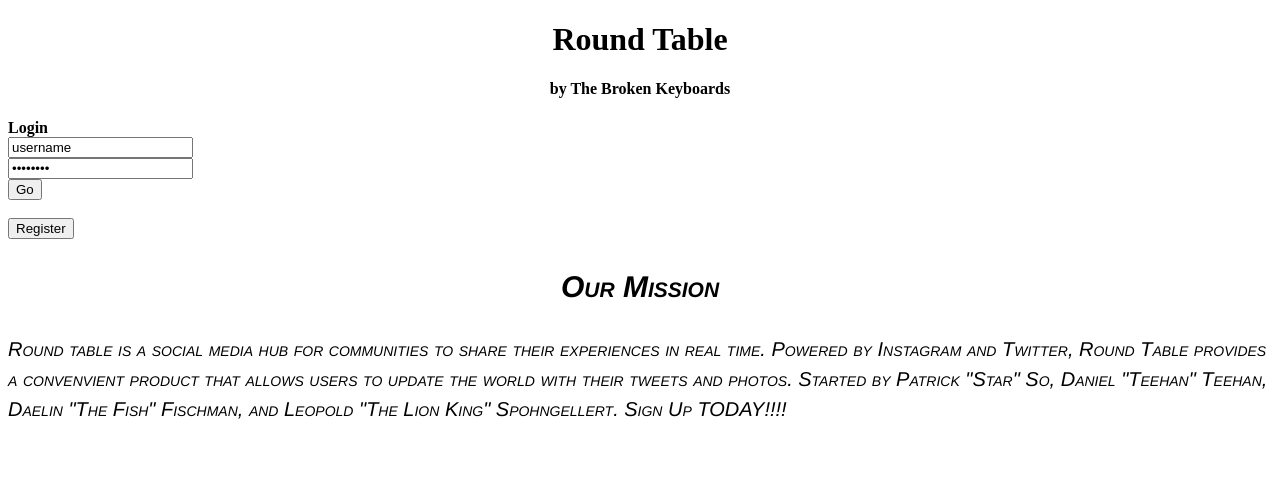
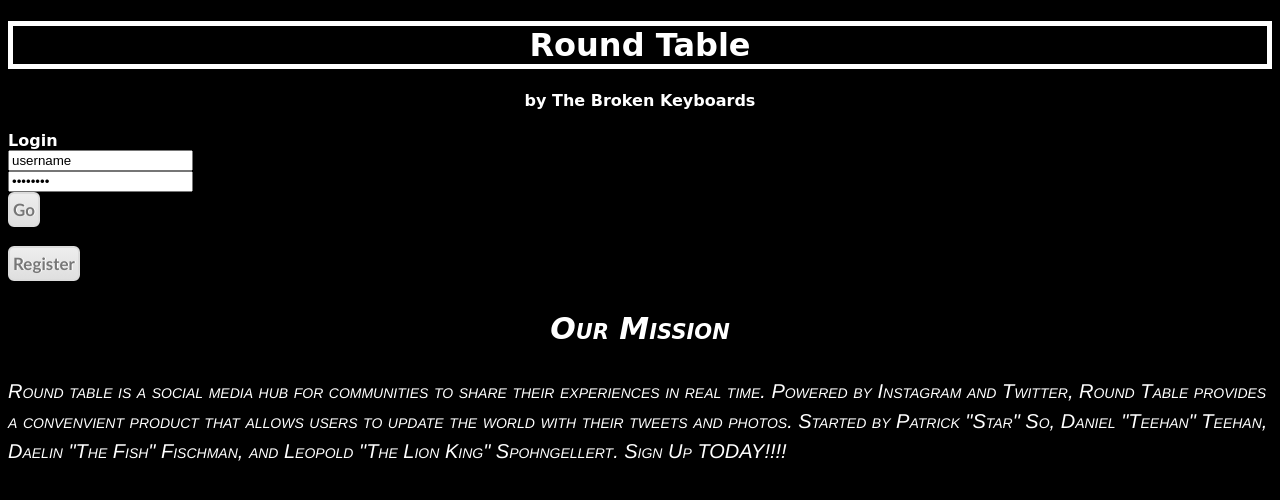
Before and after one commit to dfischman1/instatweet-hub, a Flask app: page / in a window 1280 px wide. Shown: the top 500 px of the page. Run offline with Flask 2, Linux system fonts and the light colour scheme; parts of the project's set-up code (start-up, migrations or seed data) failed here and were passed over.

Commit message:
styling
styles

```diff
--- a/Twython/templates/homepage.html
+++ b/Twython/templates/homepage.html
@@ -2,18 +2,12 @@
 <html>
 <head>
 <title> Home </title>
-<style>
-h1 { text-align: center;}
-h2 { text-align: center;}
-h4 { text-align:center;}
-#statement {font: italic small-caps 20px/1.5 Helvetica, Arial, sans-serif;
-text-align: float;}
-</style>
+<link href="stylestuff.css" rel="stylesheet" type="text/css">
 <script>
 </script>
 </head>
 <body>
-
+<div id="black">
 <form action="POST">
 <h1>
 Round Table
@@ -27,10 +21,10 @@ Login </b>
 <br>
 <input type="text" id="username" value="username"></input> <br>
 <input type="password" id="password" value="password"></input> <br>
-<input type="submit" id="login" value="Go"></input>
-</div>
+<input type="submit" id="login" value="Go" class="buttons"></input>
+</div></div>
 <br>
-<button type = "button" value = "register" name = "register">Register</button>
+<button type = "button" value = "register" class="buttons" name = "register">Register</button>
 
 <div id="statement">
 
--- /dev/null
+++ b/Twython/templates/stylestuff.css
@@ -0,0 +1,43 @@
+body {background-color: black;
+	color: white;
+	font-family: Comic Sans MS;}
+
+h1   {border: thick solid white;
+	background-color: black;
+	font-family: Comic Sans MS;}
+h1 { text-align: center;}
+h2 { text-align: center;
+	font-family: Comic Sans MS;}
+h4 { text-align:center;}
+#statement {font: italic small-caps 20px/1.5 Helvetica, Comic Sans MS, sans-serif;
+text-align: float;}
+
+.buttons {
+	-moz-box-shadow:inset 0px 0px 0px 0px #ffffff;
+	-webkit-box-shadow:inset 0px 0px 0px 0px #ffffff;
+	box-shadow:inset 0px 0px 0px 0px #ffffff;
+	background:-webkit-gradient( linear, left top, left bottom, color-stop(0.05, #ededed), color-stop(1, #dfdfdf) );
+	background:-moz-linear-gradient( center top, #ededed 5%, #dfdfdf 100% );
+	filter:progid:DXImageTransform.Microsoft.gradient(startColorstr='#ededed', endColorstr='#dfdfdf');
+	background-color:#ededed;
+	-moz-border-radius:6px;
+	-webkit-border-radius:6px;
+	border-radius:6px;
+	border:2px solid #dcdcdc;
+	display:inline-block;
+	color:#777777;
+	font-family:Trebuchet MS;
+	font-size:17px;
+	font-weight:bold;
+	padding:5px 3px;
+	text-decoration:none;
+	text-shadow:1px 0px 0px #ffffff;
+}.buttons:hover {
+	background:-webkit-gradient( linear, left top, left bottom, color-stop(0.05, #dfdfdf), color-stop(1, #ededed) );
+	background:-moz-linear-gradient( center top, #dfdfdf 5%, #ededed 100% );
+	filter:progid:DXImageTransform.Microsoft.gradient(startColorstr='#dfdfdf', endColorstr='#ededed');
+	background-color:#dfdfdf;
+}.buttons:active {
+	position:relative;
+	top:1px;
+}
```
